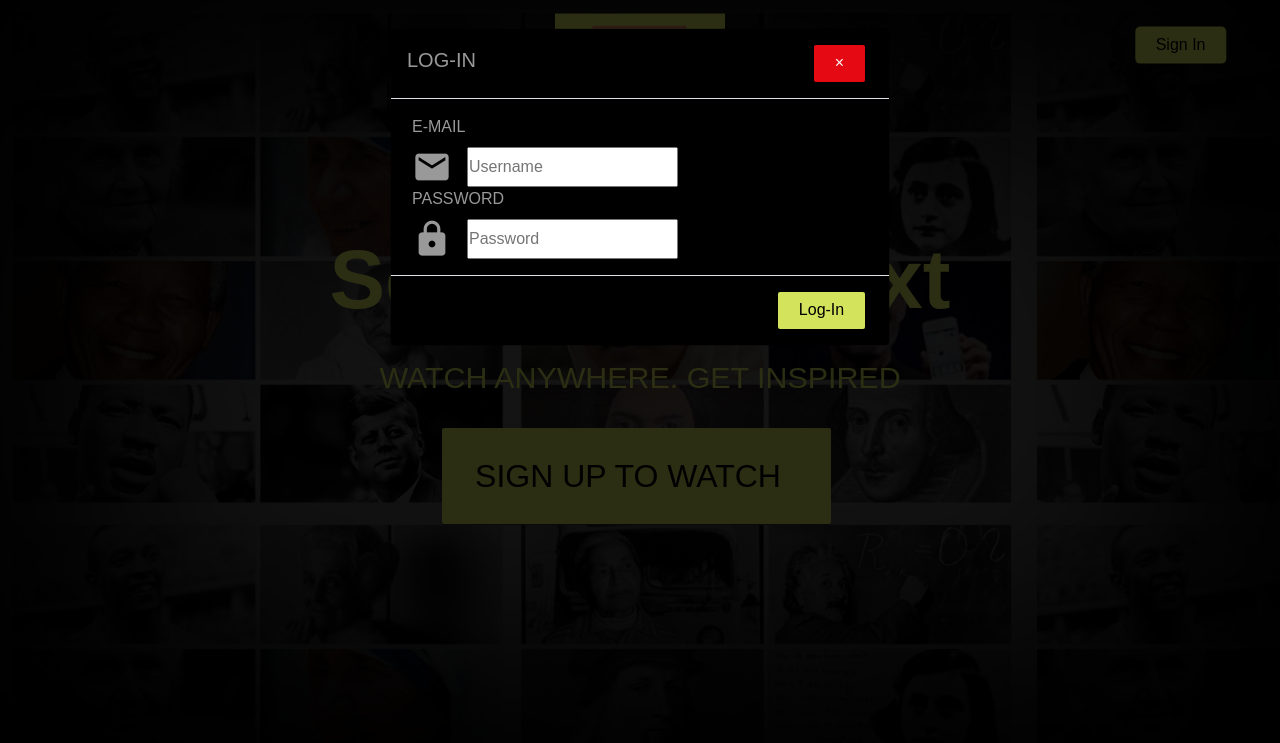
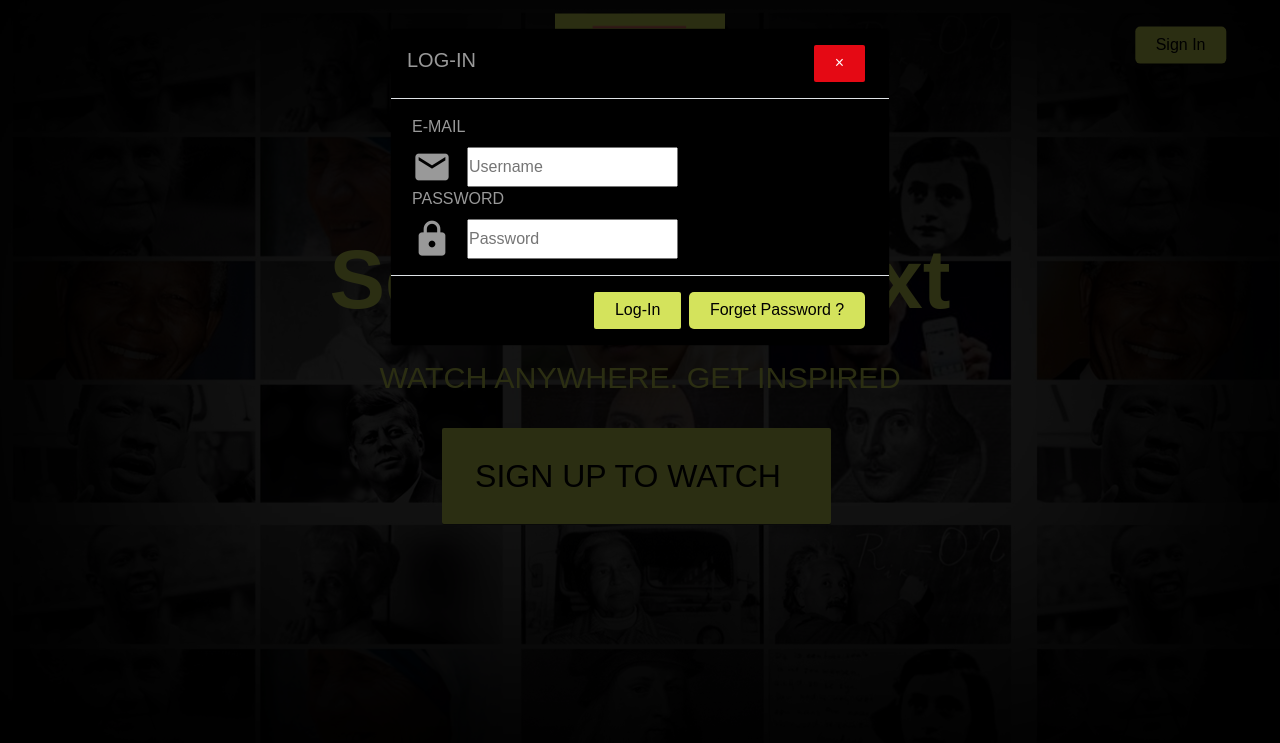
Before and after one commit to tanmayjoshi28/learnOview, a Django app: page /users/login/ in a window 1280 px wide, after a click on "Sign In". Shown: the top 743 px of the page. Run offline with Django 3.2, Linux system fonts and the light colour scheme; some libraries are stand-ins or nearby versions.

Commit message:
Added forget password button

```diff
--- a/users/templates/users/index2.html
+++ b/users/templates/users/index2.html
@@ -534,6 +534,7 @@ tabItems.forEach(item => {
 			</div>
 			<div class="modal-footer">
 			  <button type="submit" style="background-color:#d4e35c;color:black" class="btn btn-primary">Log-In</button>
+			  <a style="background-color:#d4e35c; color:black" class="btn btn-rounded" href="{% url 'reset_password' %}">Forget Password ?</a>
 			</div>
         </form>
 
```
